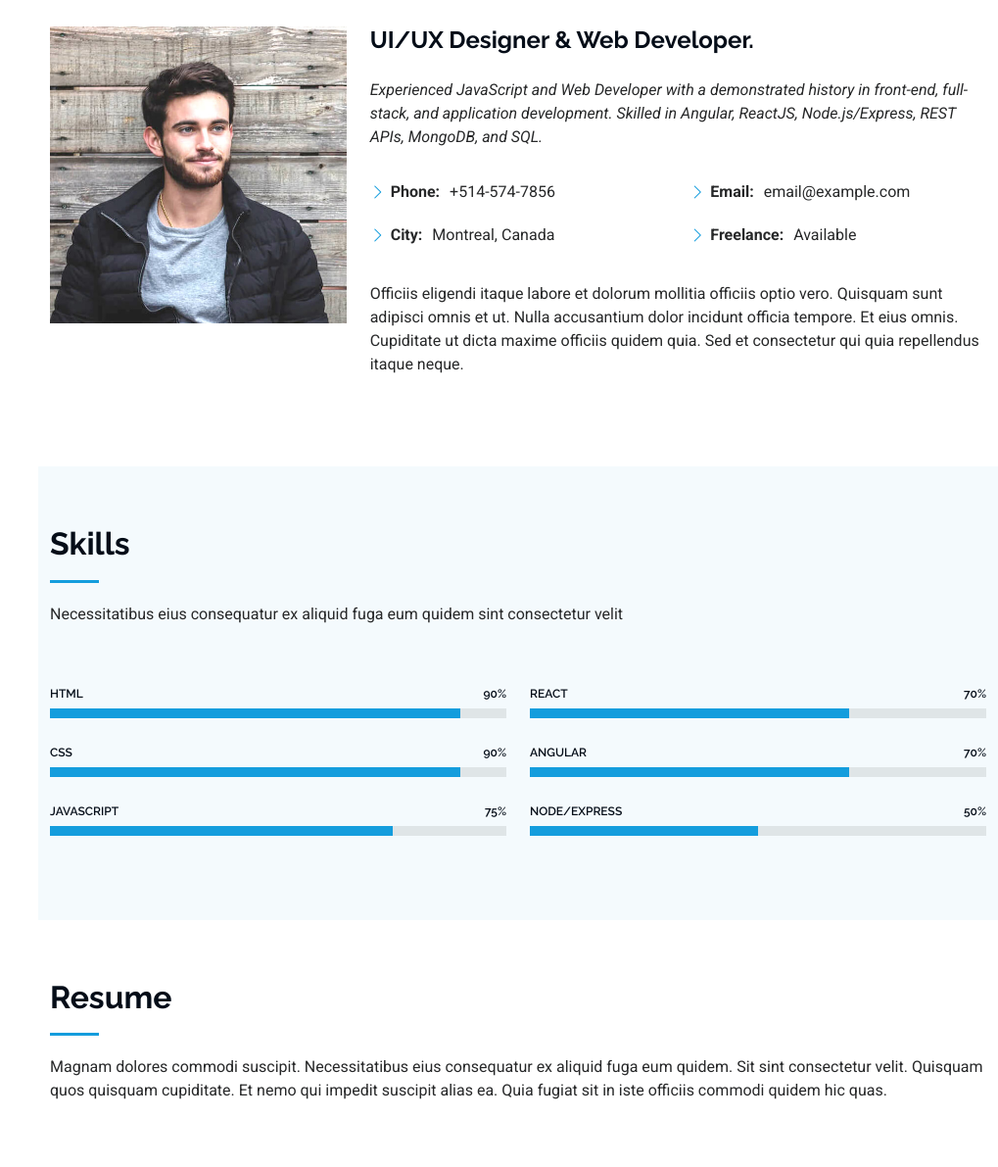
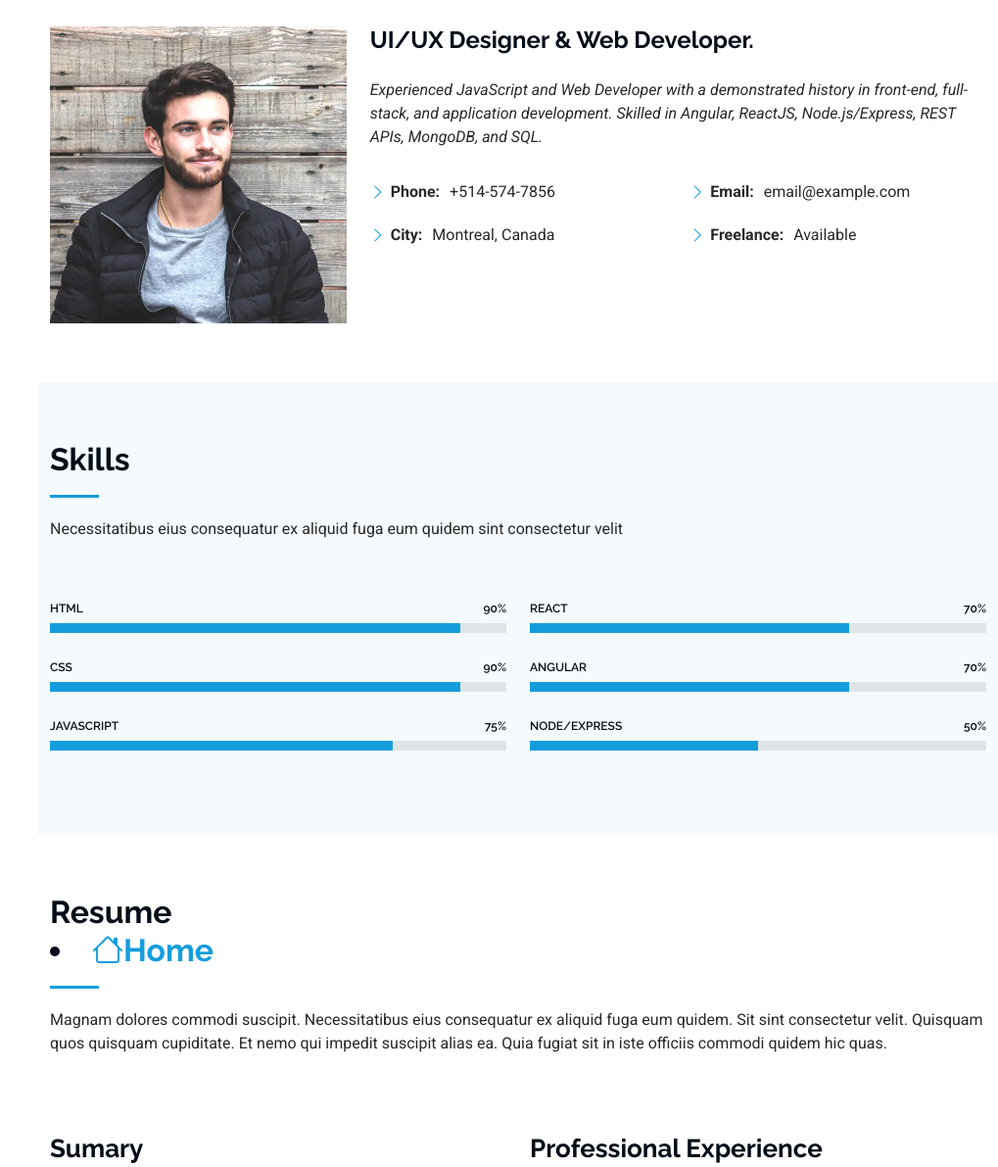
Before and after one commit to praveen-ippalapalli/praveen-ippalapalli.github.io, a plain HTML site: page index.html in a window 1280 px wide. Shown: the part 1115-2306 px from the top of the page at 98% size, without its empty margins (261-1280 px from the left). Drawn offline with Linux system fonts and the light colour scheme.

Commit message:
updated and uploaded resume

```diff
--- a/index.html
+++ b/index.html
@@ -163,11 +163,11 @@
                 </ul>
               </div>
             </div>
-            <p class="py-3">
+            <!-- <p class="py-3">
               Officiis eligendi itaque labore et dolorum mollitia officiis optio vero. Quisquam sunt adipisci omnis et
               ut. Nulla accusantium dolor incidunt officia tempore. Et eius omnis.
               Cupiditate ut dicta maxime officiis quidem quia. Sed et consectetur qui quia repellendus itaque neque.
-            </p>
+            </p> -->
           </div>
         </div>
 
@@ -305,7 +305,9 @@
 
       <!-- Section Title -->
       <div class="container section-title" data-aos="fade-up">
-        <h2>Resume</h2>
+        <h2>Resume<li>
+            <a href="#hero" class="" download><i class="bi bi-house navicon"></i>Home</a>
+        </h2>
         <p>Magnam dolores commodi suscipit. Necessitatibus eius consequatur ex aliquid fuga eum quidem. Sit sint
           consectetur velit. Quisquam quos quisquam cupiditate. Et nemo qui impedit suscipit alias ea. Quia fugiat sit
           in iste officiis commodi quidem hic quas.</p>
```
Also changed, not shown: 1 other file.
